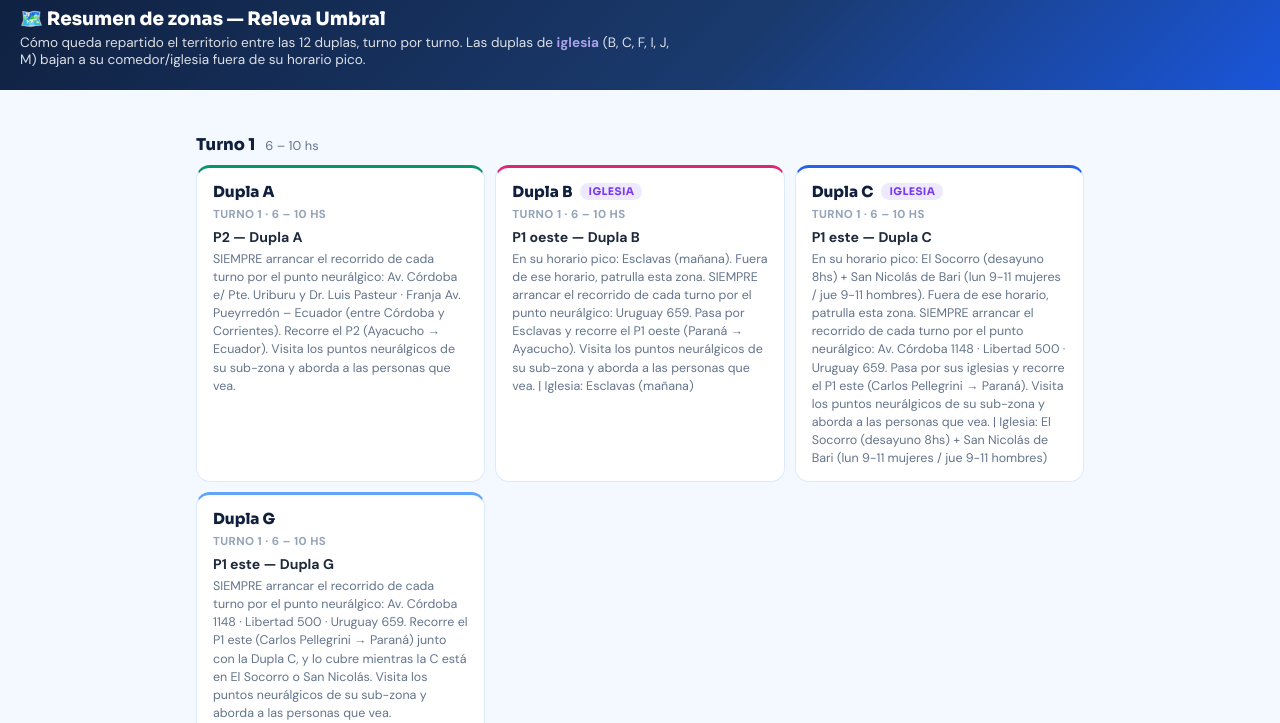
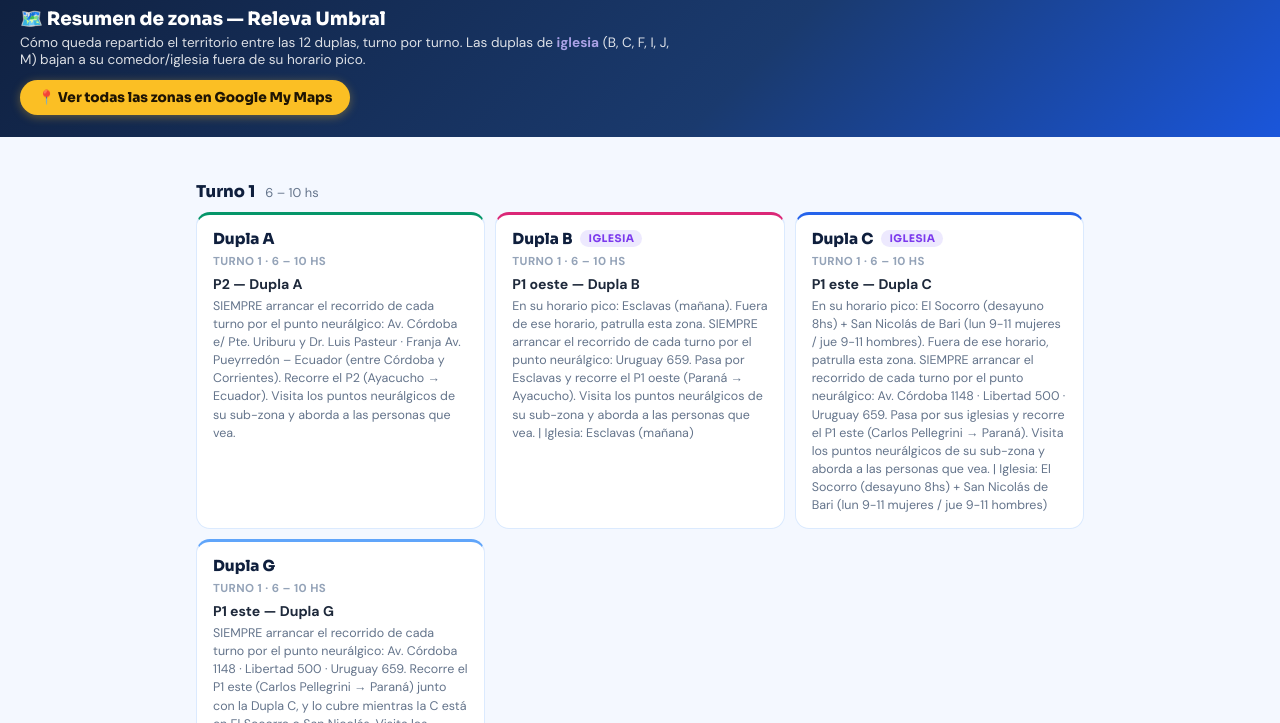
Before and after one commit to agustinajait/censo-flash, a plain HTML site: page umbral-0/resumen-zonas.html in a window 1280 px wide. Shown: the part 77-800 px from the top of the page. Drawn offline with nearby package versions, Linux system fonts and the light colour scheme.

Commit message:
Agrega el link de My Maps también a la vista general de resumen-zonas.html (#326)
Pedido de Agustina: "tiene que estar el link de my maps" — antes el
botón "Ver en Google My Maps" solo aparecía en la vista de una sola
dupla (?dupla=X); en la vista general (todas las duplas, la que se
manda a gobierno) quedaba vacío. Usa zonas.mapaMadre, el My Maps que ya
junta todas las zonas en un solo mapa.


Claude-Session: https://claude.ai/code/session_01PRHa6tzxd281EmoCW4xC4k

Co-authored-by: Claude <noreply@anthropic.com>

```diff
--- a/umbral-0/resumen-zonas.html
+++ b/umbral-0/resumen-zonas.html
@@ -146,6 +146,13 @@ function bajadaGeneral(zonas){
 function actualizarEncabezado(zonas, focusCod){
   if(!focusCod){
     document.getElementById('pagina-sub').innerHTML = bajadaGeneral(zonas);
+    // Vista general (18/11/2026, pedido de Agustina: "tiene que estar el
+    // link de My Maps" — antes solo se mostraba en la vista de una sola
+    // dupla, acá quedaba vacío) — el mapa madre (zonas.mapaMadre) junta
+    // todas las zonas en un solo My Maps, para compartir con gobierno.
+    document.getElementById('pagina-mymaps-btn').innerHTML = zonas.mapaMadre
+      ? `<a class="mymaps-btn" href="${esc(zonas.mapaMadre)}" target="_blank" rel="noopener">📍 Ver todas las zonas en Google My Maps</a>`
+      : '';
     return;
   }
   const z = zonas.porDupla[focusCod];
```
